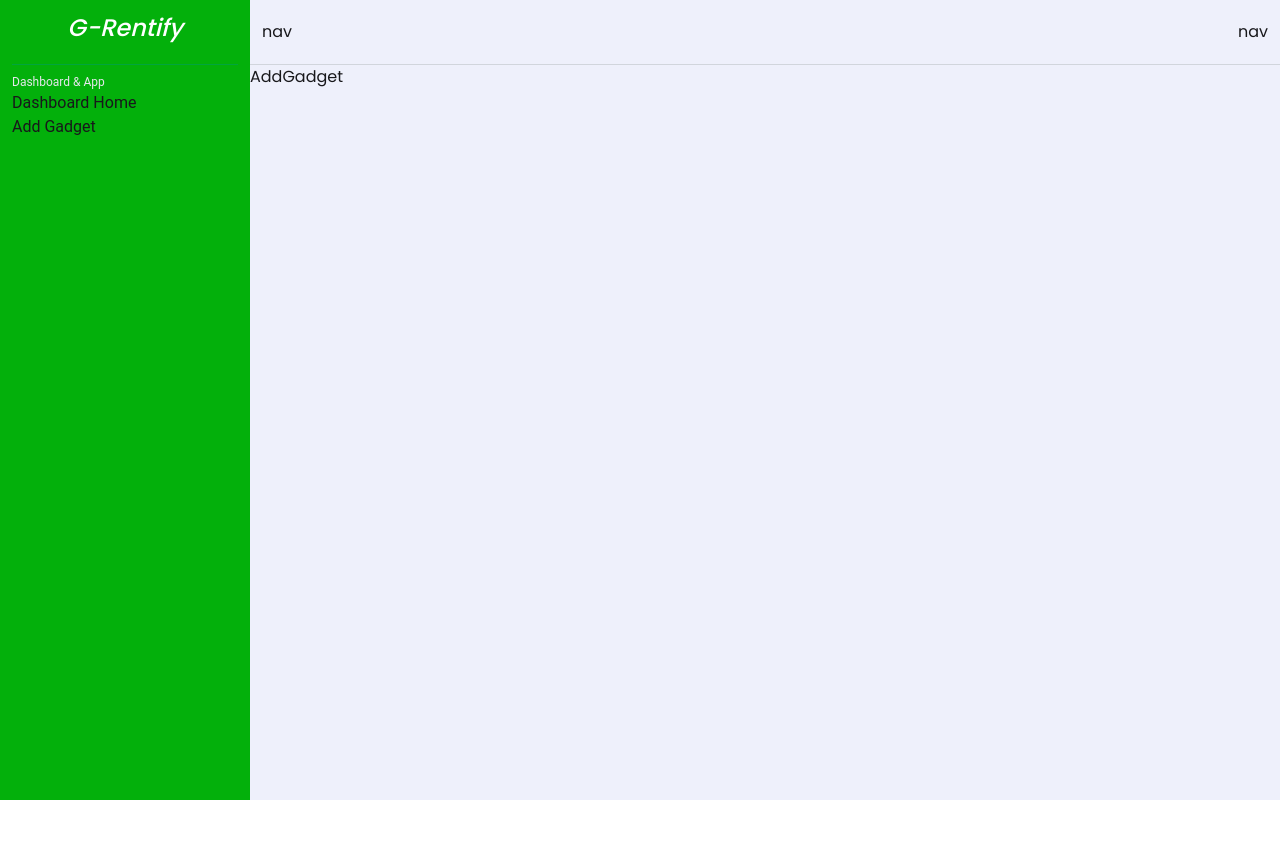
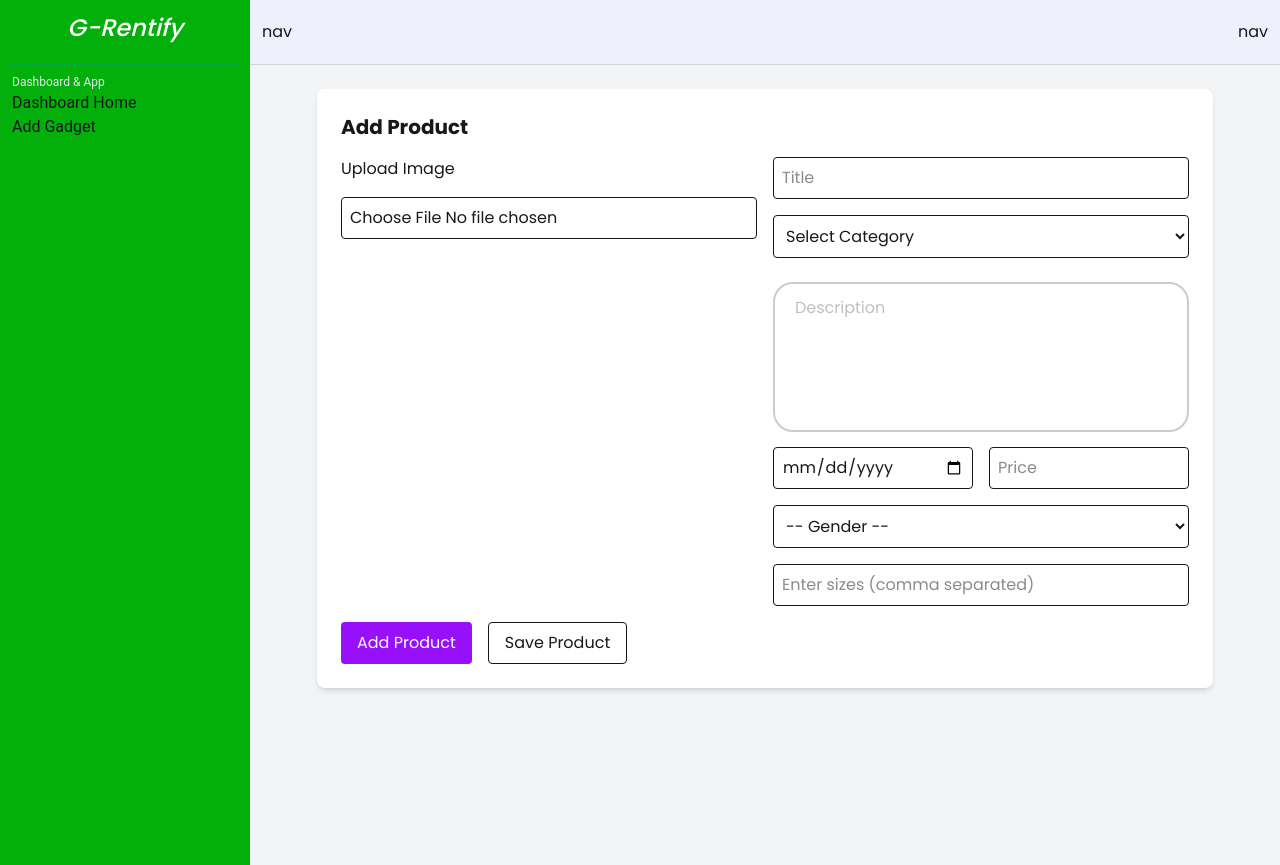
Before and after one commit to arafatrased/g-rentify, a Next.js app: page /dashboard/add-gadget in a window 1280 px wide. Before the commit the page ends 800 px from the top, so only its background shows below. Built offline with nearby package versions, Linux system fonts and the light colour scheme.

Commit message:
updatate the home dashbord gadget page

```diff
--- a/src/app/(dashboard)/dashboard/add-gadget/page.js
+++ b/src/app/(dashboard)/dashboard/add-gadget/page.js
@@ -1,3 +1,129 @@
-export default function AddGadget() {
-  return <div>AddGadget</div>;
+"use client";
+import { useState } from "react";
+import Image from "next/image";
+
+export default function AddProduct() {
+  const [product, setProduct] = useState({
+    title: "",
+    category: "",
+    description: "",
+    price: "",
+    productDate: "",
+    gender: "",
+    sizes: [],
+    image: null,
+  });
+
+  const handleInputChange = (e) => {
+    const { name, value } = e.target;
+    setProduct({ ...product, [name]: value });
+  };
+
+  const handleImageUpload = (e) => {
+    const file = e.target.files[0];
+    setProduct({ ...product, image: file });
+  };
+
+  const handleSizeChange = (e) => {
+    setProduct({ ...product, sizes: e.target.value.split(",") });
+  };
+
+  const handleSubmit = (e) => {
+    e.preventDefault();
+    console.log("Product submitted:", product);
+  };
+
+  return (
+    <div className="min-h-screen bg-gray-100 p-6">
+      <div className="max-w-4xl mx-auto bg-white p-6 rounded-lg shadow-md">
+        <h2 className="text-xl font-bold mb-4">Add Product</h2>
+        <form onSubmit={handleSubmit}>
+          <div className="grid grid-cols-2 gap-4">
+            <div className="space-y-4">
+              <label className="block">Upload Image</label>
+              <input
+                type="file"
+                onChange={handleImageUpload}
+                className="w-full p-2 border rounded"
+              />
+              {product.image && (
+                <Image
+                  src={URL.createObjectURL(product.image)}
+                  alt="Preview"
+                  width={200}
+                  height={200}
+                />
+              )}
+            </div>
+            <div className="space-y-4">
+              <input
+                type="text"
+                name="title"
+                placeholder="Title"
+                onChange={handleInputChange}
+                className="w-full p-2 border rounded"
+              />
+              <select
+                name="category"
+                onChange={handleInputChange}
+                className="w-full p-2 border rounded"
+              >
+                <option value="">Select Category</option>
+                <option value="Electronics">Electronics</option>
+                <option value="Clothing">Clothing</option>
+              </select>
+              <textarea
+                name="description"
+                placeholder="Description"
+                onChange={handleInputChange}
+                className="w-full p-2 border rounded"
+              ></textarea>
+              <div className="grid grid-cols-2 gap-4">
+                <input
+                  type="date"
+                  name="productDate"
+                  onChange={handleInputChange}
+                  className="w-full p-2 border rounded"
+                />
+                <input
+                  type="number"
+                  name="price"
+                  placeholder="Price"
+                  onChange={handleInputChange}
+                  className="w-full p-2 border rounded"
+                />
+              </div>
+              <select
+                name="gender"
+                onChange={handleInputChange}
+                className="w-full p-2 border rounded"
+              >
+                <option value="">-- Gender --</option>
+                <option value="Male">Male</option>
+                <option value="Female">Female</option>
+              </select>
+              <input
+                type="text"
+                name="sizes"
+                placeholder="Enter sizes (comma separated)"
+                onChange={handleSizeChange}
+                className="w-full p-2 border rounded"
+              />
+            </div>
+          </div>
+          <div className="mt-4 flex gap-4">
+            <button
+              type="submit"
+              className="bg-purple-600 text-white px-4 py-2 rounded"
+            >
+              Add Product
+            </button>
+            <button type="button" className="border px-4 py-2 rounded">
+              Save Product
+            </button>
+          </div>
+        </form>
+      </div>
+    </div>
+  );
 }
--- a/src/app/(dashboard)/dashboard/page.jsx
+++ b/src/app/(dashboard)/dashboard/page.jsx
@@ -1,9 +1,9 @@
 import TestData from "./components/TestData";
 
 export default async function Dashboard() {
-  const result = await fetch(process.env.NEXT_PUBLIC_CLIENT_API_CAMERA, {
-    cache: "no-store", // Ensures fresh data on every request
-  }).then(res => res.json());
+  // const result = await fetch(process.env.NEXT_PUBLIC_CLIENT_API_CAMERA, {
+  //   cache: "no-store",
+  // }).then((res) => res.json());
 
   return (
     <div>
--- a/src/app/(home)/(authpages)/login/components/LoginForm.jsx
+++ b/src/app/(home)/(authpages)/login/components/LoginForm.jsx
@@ -3,13 +3,12 @@ import React, { useState } from "react";
 // import { RiLockPasswordLine } from "react-icons/ri";
 // import { MdOutlineMail } from "react-icons/md";
 // import Button from "@/app/components/Button";
-import { signIn } from "next-auth/react"
+import { signIn } from "next-auth/react";
 import { useRouter } from "next/navigation";
 import { toast } from "react-toastify";
 import { FaEye, FaEyeSlash } from "react-icons/fa";
 import { FcGoogle } from "react-icons/fc";
 import Link from "next/link";
-
 
 const LoginForm = () => {
   const [email, setEmail] = useState("");
@@ -20,23 +19,21 @@ const LoginForm = () => {
   const handleLogin = async (e) => {
     e.preventDefault();
     try {
-            const response = await signIn('credentials', {
+      const response = await signIn("credentials", {
         email,
         password,
-                redirect: false
+        redirect: false,
       });
       if (response.ok) {
         router.push("/");
-                toast.success("Login successful")
+        toast.success("Login successful");
       }
+    } catch (err) {
+      console.log(err);
+      toast.error("Invalid email or password");
     }
-        catch (err) {
-            console.log(err)
-            toast.error("Invalid email or password")
+    e.target.reset();
   };
-        e.target.reset();
-
-    }
   const handleGoogleLogin = async () => {
     const result = await signIn("google", {
       callbackUrl: "/",
@@ -45,7 +42,7 @@ const LoginForm = () => {
       toast.error("Google login failed. Please try again.");
     }
     console.log(result);
-    }
+  };
 
   return (
     <div className="w-10/12 mx-auto flex justify-center items-center bg-white-100 px-4 py-20 mb-3 dark:bg-gray-900 dark:text-white">
@@ -111,7 +108,8 @@ const LoginForm = () => {
           onClick={handleGoogleLogin}
           className="w-full py-3 bg-gray-200 text-gray-600 font-bold rounded-lg hover:bg-gray-300 hover:text-gray-700 transition duration-300 flex gap-3 justify-center items-center"
         >
-                    <FcGoogle className="text-xl" />Continue with Google
+          <FcGoogle className="text-xl" />
+          Continue with Google
         </button>
 
         {/* Register Link */}
@@ -127,11 +125,6 @@ const LoginForm = () => {
       </div>
     </div>
   );
-
-
-
-
-
 
   // return (
   //     <form onSubmit={handleLogin} className="p-8 mb-4 w-full flex items-center flex-col gap-5 justify-center">
@@ -165,7 +158,6 @@ const LoginForm = () => {
   //         {/* submit button */}
   //         <Button buttonText={"Log In"} type="submit" className="w-full md:w-[80%]"></Button>
 
-
   //     </form>
   // );
 };
```
Lines whose indentation alone changed are shown as unchanged.
